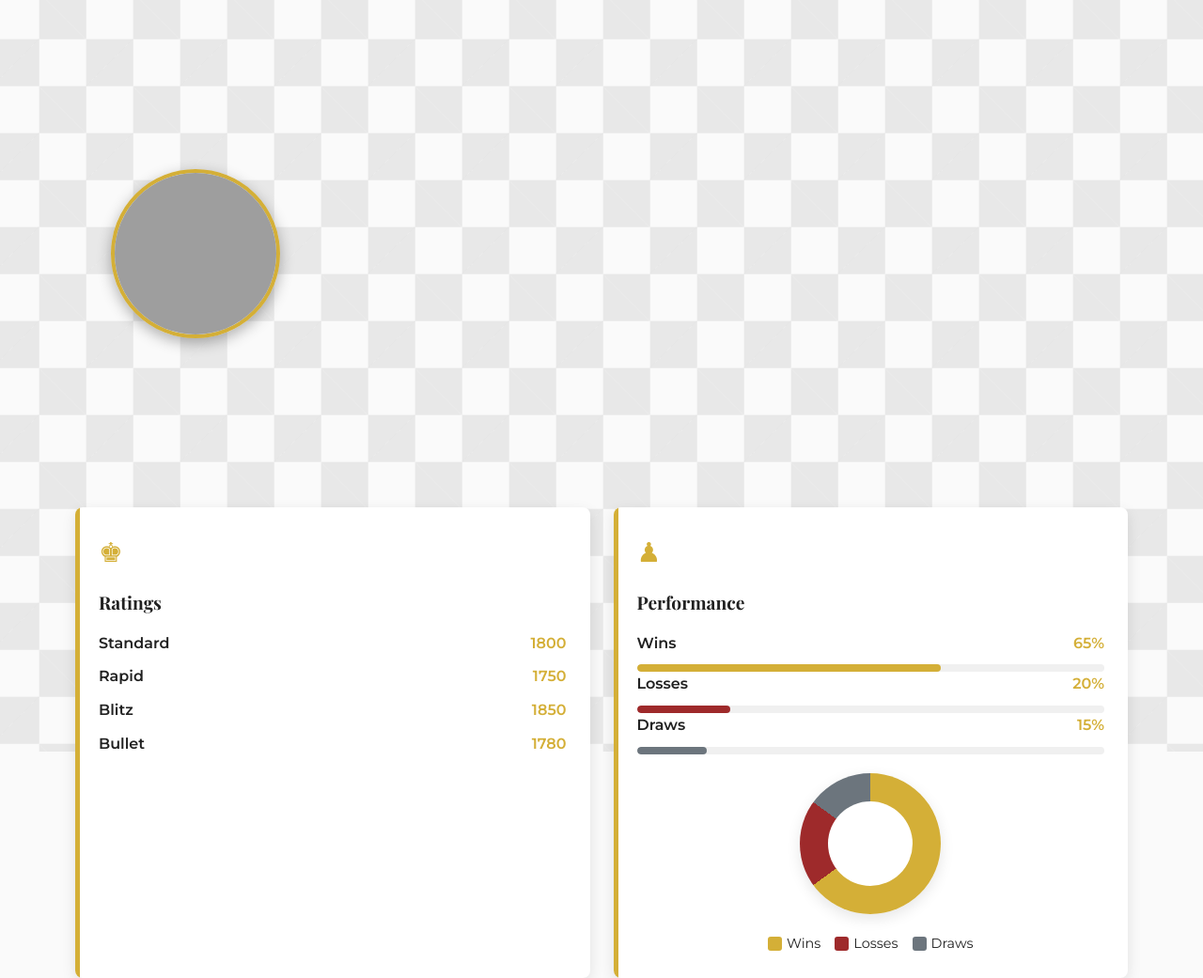
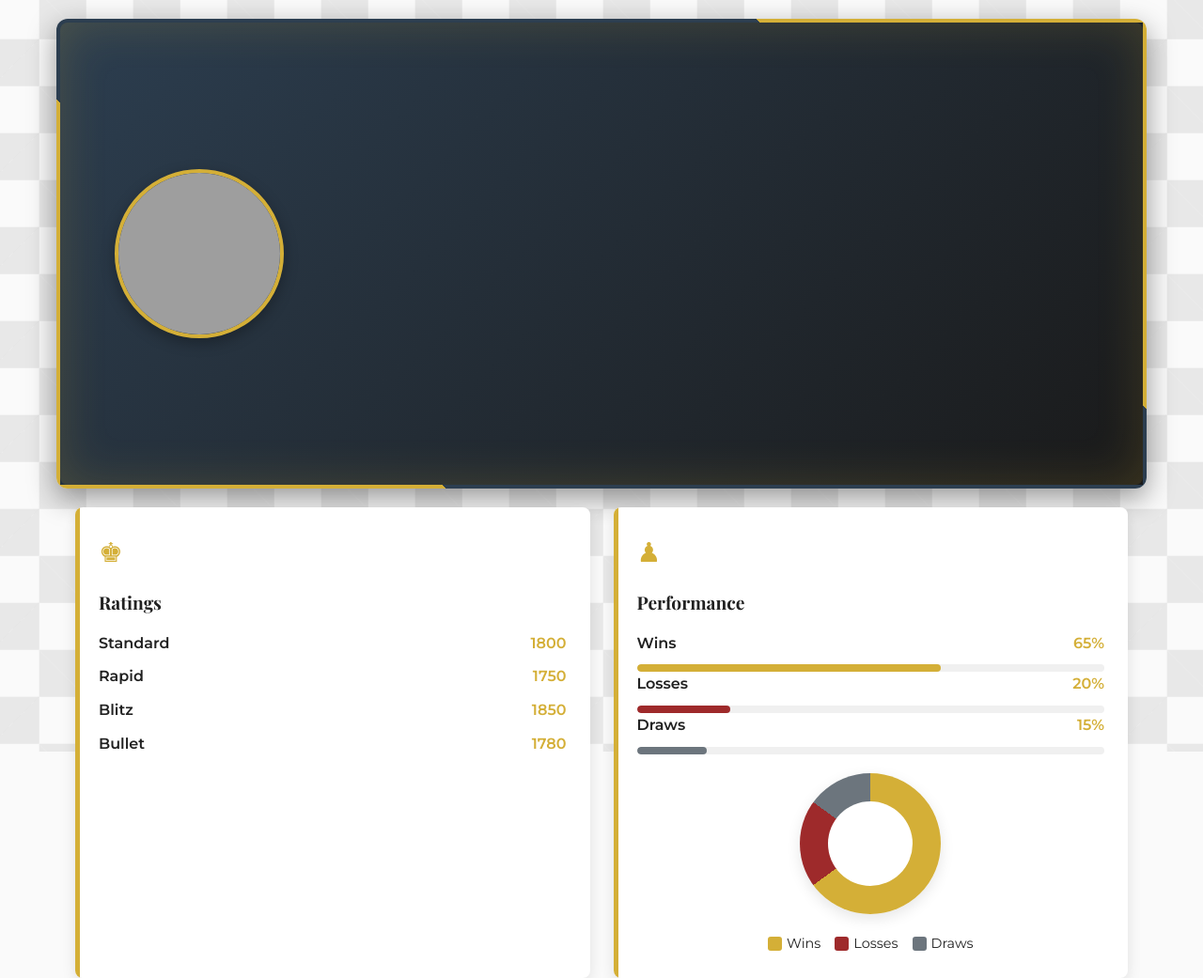
Before and after one commit to akash9936/shubhamProfile, a plain HTML site: page index.html in a window 1280 px wide. Shown: the top 1041 px of the page at 94% size. Drawn offline with nearby package versions, Linux system fonts and the light colour scheme; some packages are replaced by stand-ins of ours; grey boxes are pictures that could not be loaded; a script that the page names is missing.

Commit message:
Improve profile header UI

```diff
--- a/index.html
+++ b/index.html
@@ -52,11 +52,77 @@
         /* Previous CSS remains the same until .profile-header */
 
         .profile-header {
-            position: relative;
-            height: 500px; /* Fixed height for better interaction */
-            overflow: hidden;
-            border-radius: 12px;
-        }
+    position: relative;
+    height: 500px;
+    width: 700;
+    overflow: hidden;
+    border-radius: 12px;
+
+    /* Chess-themed enhancements */
+    background:
+        linear-gradient(135deg, #2c3e50 0%, #1a1a1a 100%),
+        repeating-linear-gradient(
+            45deg,
+            rgba(212, 175, 55, 0.1) 0px,
+            rgba(212, 175, 55, 0.1) 2px,
+            transparent 2px,
+            transparent 4px
+        );
+
+    /* Interactive lighting effect */
+    box-shadow:
+        0 10px 30px rgba(0, 0, 0, 0.4),
+        inset 0 0 50px rgba(212, 175, 55, 0.2);
+
+    /* Smooth transform for hover effects */
+    transition: transform 0.3s ease, box-shadow 0.3s ease;
+
+    /* 3D perspective for children */
+    transform-style: preserve-3d;
+    perspective: 1000px;
+
+    /* Border with chess pattern */
+    border: 4px solid transparent;
+    border-image:
+        linear-gradient(
+            45deg,
+            #d4af37 25%,
+            #2c3e50 25%,
+            #2c3e50 75%,
+            #d4af37 75%
+        ) 4;
+}
+
+/* Interactive hover effects */
+.profile-header:hover {
+    transform: translateY(-5px);
+    box-shadow:
+        0 15px 40px rgba(0, 0, 0, 0.5),
+        inset 0 0 80px rgba(212, 175, 55, 0.3);
+}
+
+/* Mouse tracking pseudo-element */
+.profile-header::after {
+    content: '';
+    position: absolute;
+    top: 0;
+    left: 0;
+    width: 100%;
+    height: 100%;
+    background: radial-gradient(
+        300px circle at var(--mouse-x) var(--mouse-y),
+        rgba(212, 175, 55, 0.15),
+        transparent 60%
+    );
+    pointer-events: none;
+    z-index: 2;
+    opacity: 0;
+    transition: opacity 0.3s ease;
+}
+
+.profile-header:hover::after {
+    opacity: 1;
+}
         .spline-container {
             position: absolute;
             top: 0;
@@ -1275,6 +1341,14 @@
             });
         });
     });
+    document.querySelector('.profile-header').addEventListener('mousemove', (e) => {
+    const header = e.currentTarget;
+    const rect = header.getBoundingClientRect();
+    const x = e.clientX - rect.left;
+    const y = e.clientY - rect.top;
+    header.style.setProperty('--mouse-x', `${x}px`);
+    header.style.setProperty('--mouse-y', `${y}px`);
+});
 </script>
 </body>
 
```
